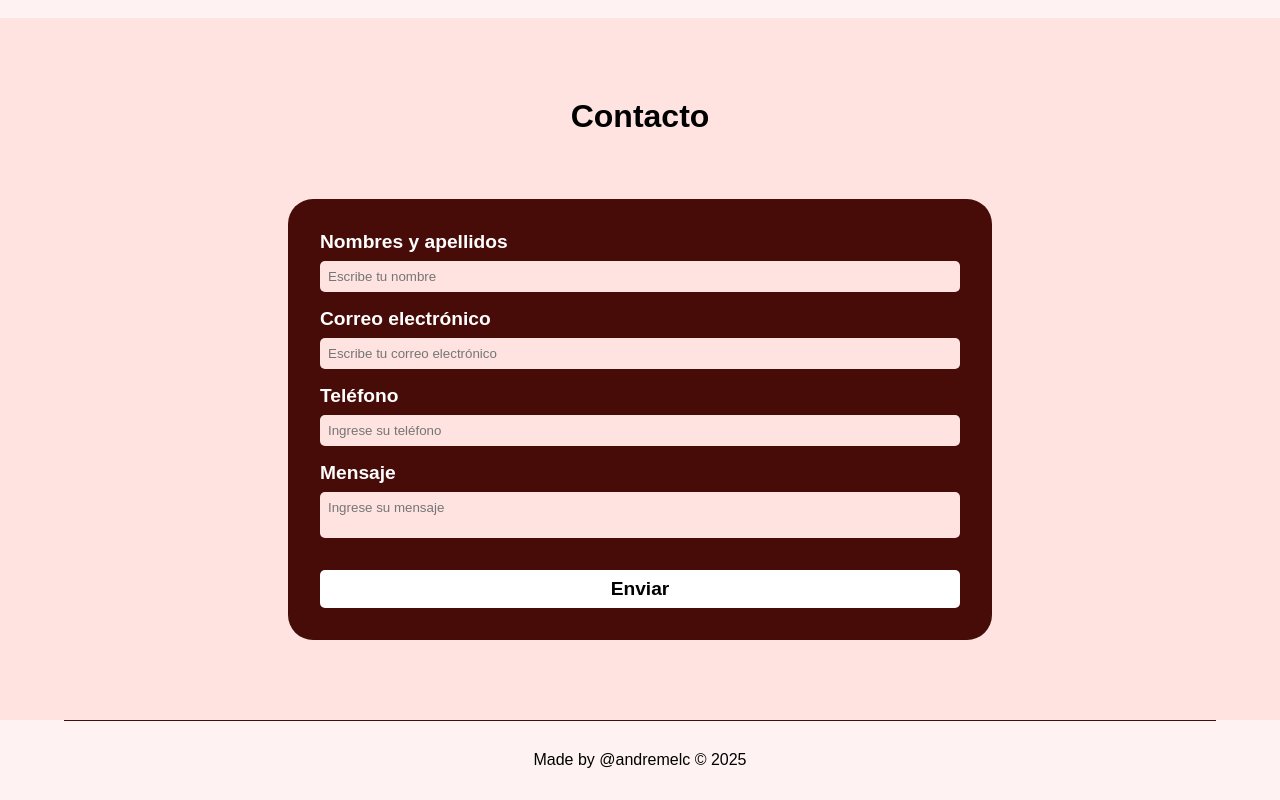
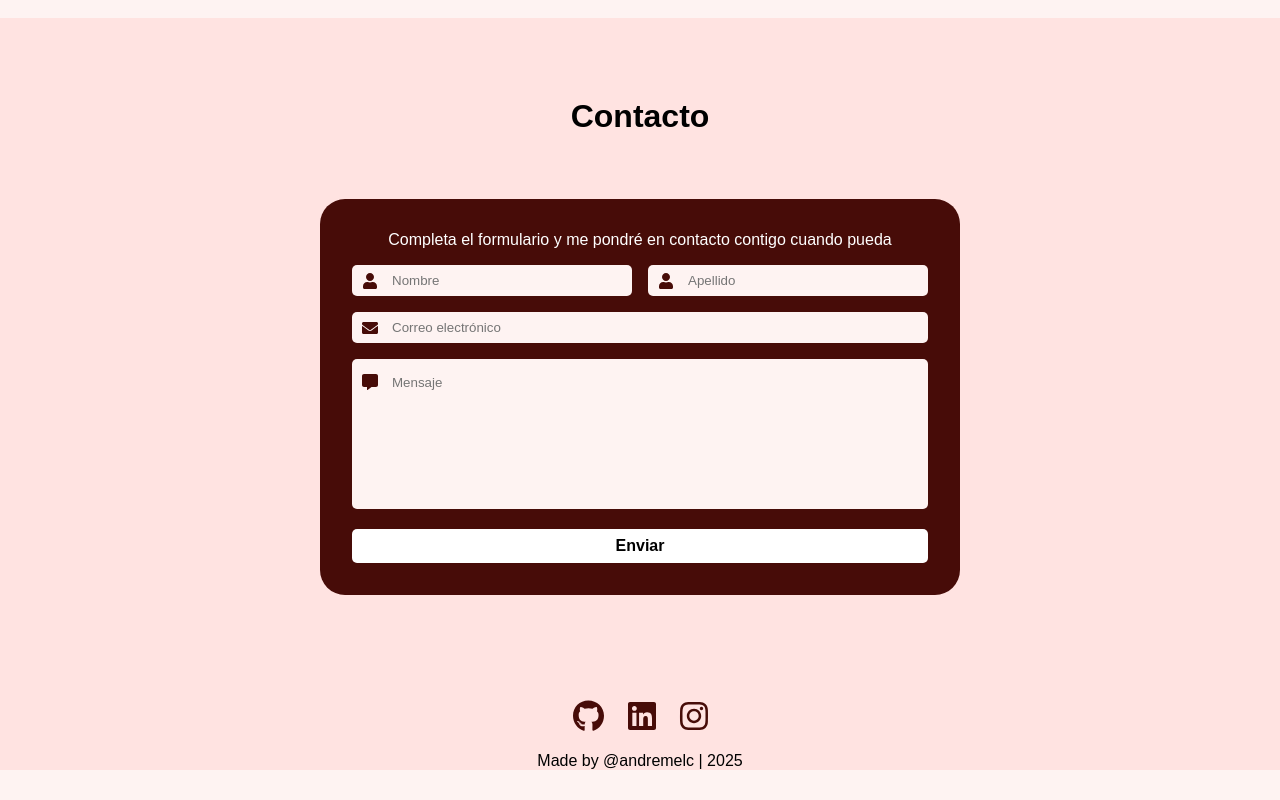
Before and after one commit to andremelzc/portafolio, a React (Vite) app in the folder frontend/: page / in a window 1280 px wide. Shown: the part 3138-3938 px from the top of the page. After the commit the page ends 3908 px from the top, so only its background shows below. Built offline with nearby package versions, Linux system fonts and the light colour scheme.

Commit message:
Contact me v1

```diff
--- a/frontend/src/components/Contact.jsx
+++ b/frontend/src/components/Contact.jsx
@@ -1,4 +1,5 @@
 import React from "react";
+import { FaUser, FaEnvelope, FaPhone, FaCommentAlt } from "react-icons/fa";
 import "../styles/Contact.css";
 
 const Contact = () => {
@@ -9,14 +10,27 @@ const Contact = () => {
       </div>
       <div className="contact-content">
         <form>
-          <label>Nombres y apellidos</label>
-          <input placeholder="Escribe tu nombre" />
-          <label>Correo electrónico</label>
-          <input placeholder="Escribe tu correo electrónico" />
-          <label>Teléfono</label>
-          <input placeholder="Ingrese su teléfono" />
-          <label>Mensaje</label>
-          <textarea placeholder="Ingrese su mensaje"></textarea>
+          <p>
+            Completa el formulario y me pondré en contacto contigo cuando pueda
+          </p>
+          <div className="contact-name">
+            <div className="contact-input-wrapper">
+              <FaUser className="contact-icon" />
+              <input placeholder="Nombre" className="contact-input" />
+            </div>
+            <div className="contact-input-wrapper">
+              <FaUser className="contact-icon" />
+              <input placeholder="Apellido" className="contact-input" />
+            </div>
+          </div>
+          <div className="contact-input-wrapper">
+            <FaEnvelope className="contact-icon" />
+            <input placeholder="Correo electrónico" className="contact-input" />
+          </div>
+          <div className="contact-input-wrapper textarea-wrapper">
+            <FaCommentAlt className="contact-icon" />
+            <textarea placeholder="Mensaje" className="contact-input"></textarea>
+          </div>
           <button>Enviar</button>
         </form>
       </div>
--- a/frontend/src/components/Footer.jsx
+++ b/frontend/src/components/Footer.jsx
@@ -1,14 +1,45 @@
-import React from 'react'
-import '../styles/Footer.css'
+import React from "react";
+import { FontAwesomeIcon } from "@fortawesome/react-fontawesome";
+import {
+  faGithub,
+  faLinkedin,
+  faInstagram,
+} from "@fortawesome/free-brands-svg-icons";
+import "../styles/Footer.css";
 
 const Footer = () => {
   return (
-  <footer className="footer-section">
-    <div className="footer-content">
-      <p>Made by @andremelc © 2025</p>
-    </div>
-  </footer>
-  )
-}
+    <footer className="footer-section">
+      <div className="footer-content">
+        <div className="footer-icons">
+          <a
+            href="https://github.com/andremelzc"
+            target="_blank"
+            rel="noopener noreferrer"
+          >
+            <FontAwesomeIcon icon={faGithub} />
+          </a>
+          <a
+            href="https://www.linkedin.com/in/andr%C3%A9-ivan-mel%C3%A9ndez-cava-b3035a342/"
+            target="_blank"
+            rel="noopener noreferrer"
+          >
+            <FontAwesomeIcon icon={faLinkedin} />
+          </a>
+          <a
+            href="https://www.instagram.com/andremelc/"
+            target="_blank"
+            rel="noopener noreferrer"
+          >
+            <FontAwesomeIcon icon={faInstagram} />
+          </a>
+        </div>
+        <p>
+          Made by <span>@andremelc</span> | 2025
+        </p>
+      </div>
+    </footer>
+  );
+};
 
-export default Footer
+export default Footer;
--- a/frontend/src/styles/Contact.css
+++ b/frontend/src/styles/Contact.css
@@ -19,62 +19,79 @@
 }
 
 .contact-content {
-  width: 100%;
   margin-top: 4rem;
   display: flex;
-  flex-direction: column;
   justify-content: center;
   align-items: center;
 }
 
 .contact-content form {
+  color: white;
   display: flex;
   flex-direction: column;
-  justify-content: flex-start;
-  align-items: flex-start;
-  width: 40rem;
-  background-color: #470c08;
+  align-items: center;
+  width: 36rem;
+  background-color: var(--detail-color-1);
   border-radius: 25px;
   padding: 2rem;
+  gap: 1rem;
 }
 
-.contact-content label {
-  color: white;
-  font-weight: bold;
-  font-size: 1.2rem;
+.contact-name {
+  display: grid;
+  grid-template-columns: 1fr 1fr;
+  gap: 1rem;
+  width: 100%;
 }
 
-.contact-content input,
-.contact-content textarea {
-  background-color: var(--background-color-2);
+.contact-input-wrapper {
+  position: relative;
   width: 100%;
+}
+
+.contact-icon {
+  position: absolute;
+  left: 10px;
+  top: 50%;
+  transform: translateY(-50%);
+  color: var(--detail-color-1);
+  z-index: 10;
+}
+
+.contact-input {
+  background-color: var(--background-color-1);
+  width: 100%;
+  padding: 0.5rem 1rem 0.5rem 2.5rem;
   border-radius: 5px;
-  margin-top: 0.5rem;
-  margin-bottom: 1rem;
-  padding: 0.5rem;
   box-sizing: border-box;
   border: none;
+  resize: none;
 }
 
-.contact-content input:focus,
-.contact-content textarea:focus {
+.contact-input:focus {
   outline: none;
 }
 
-.contact-content textarea {
-  resize: none;
+.textarea-wrapper .contact-icon {
+  top: 15px;
+  transform: none;
+}
+
+.textarea-wrapper .contact-input {
+  padding-left: 2.5rem;
+  padding-top: 1rem;
+  height: 150px;
 }
 
 .contact-content button {
+  padding: 0.5rem 1.5rem;
   width: 100%;
-  padding: 0.5rem 1.5rem;
   border-radius: 5px;
   border: none;
   background-color: white;
   color: black;
   font-weight: bold;
-  margin-top: 1rem;
-  font-size: 1.2rem;
+  font-size: 1rem;
 }
 
 @media (max-width: 1015px) {
--- a/frontend/src/styles/Footer.css
+++ b/frontend/src/styles/Footer.css
@@ -1,18 +1,36 @@
 .footer-section {
-    background-color: var(--background-color-1);
-    height: 10vh;
+
+  background-color: var(--background-color-2);
   display: flex;
-    justify-content: center;
   align-items: center;
   flex-direction: column;
-    position: relative;
 }
 
 .footer-content {
   display: flex;
+  flex-direction: column;
   justify-content: center;
   align-items: center;
   gap: 1rem;
+}
+
+.footer-icons {
+  display: flex;
+  justify-content: flex-start;
+  margin-top: 1.5rem;
+  gap: 1.5rem;
+}
+
+.footer-icons a {
+  color: var(--detail-color-1);
+  font-size: 2rem;
+
+  transition: transform 0.2s ease-in-out;
+  display: inline-block;
+}
+
+.footer-icons a:hover {
+  transform: scale(1.2);
 }
 
 .footer-content::before {
@@ -21,5 +39,5 @@
   top: 0;
   background: #470c08;
   width: 90%;
-    height: 0.01rem;
+  height: 0px;
 }
```
Lines whose indentation alone changed are shown as unchanged.
